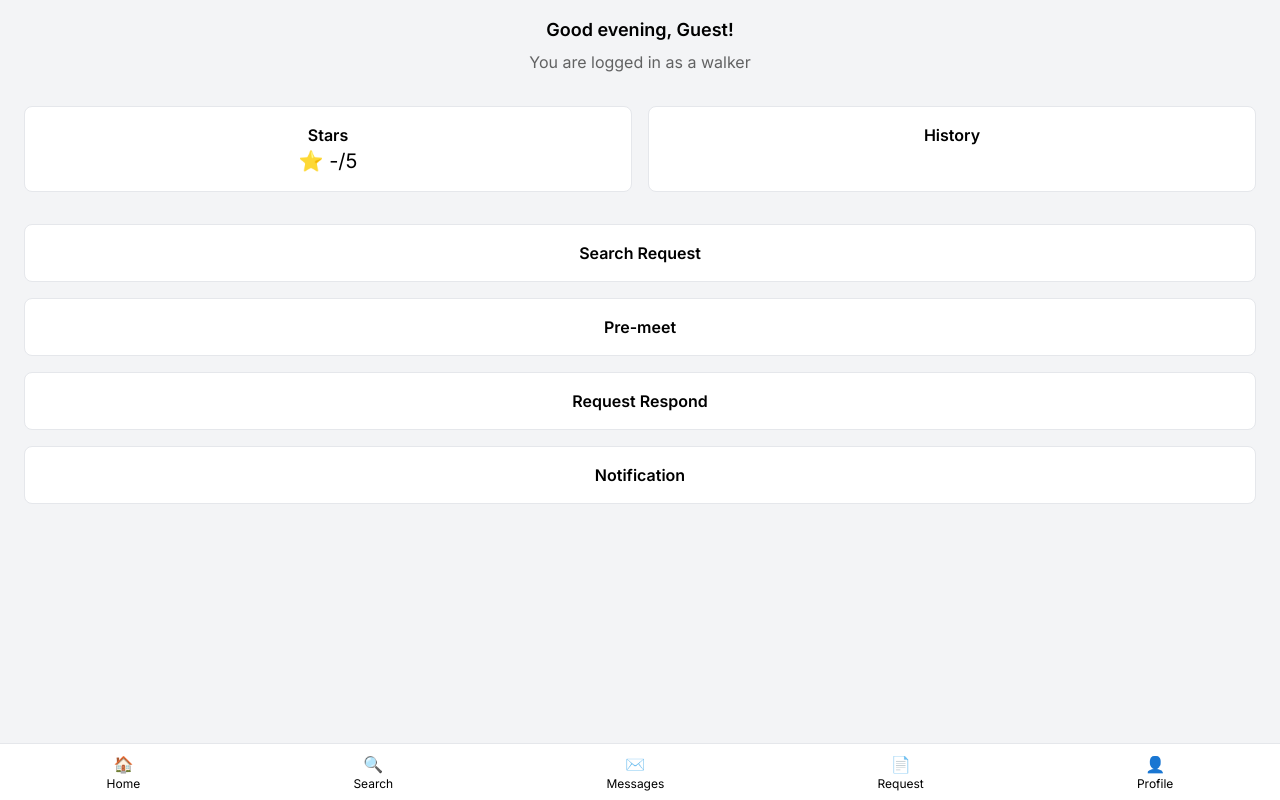
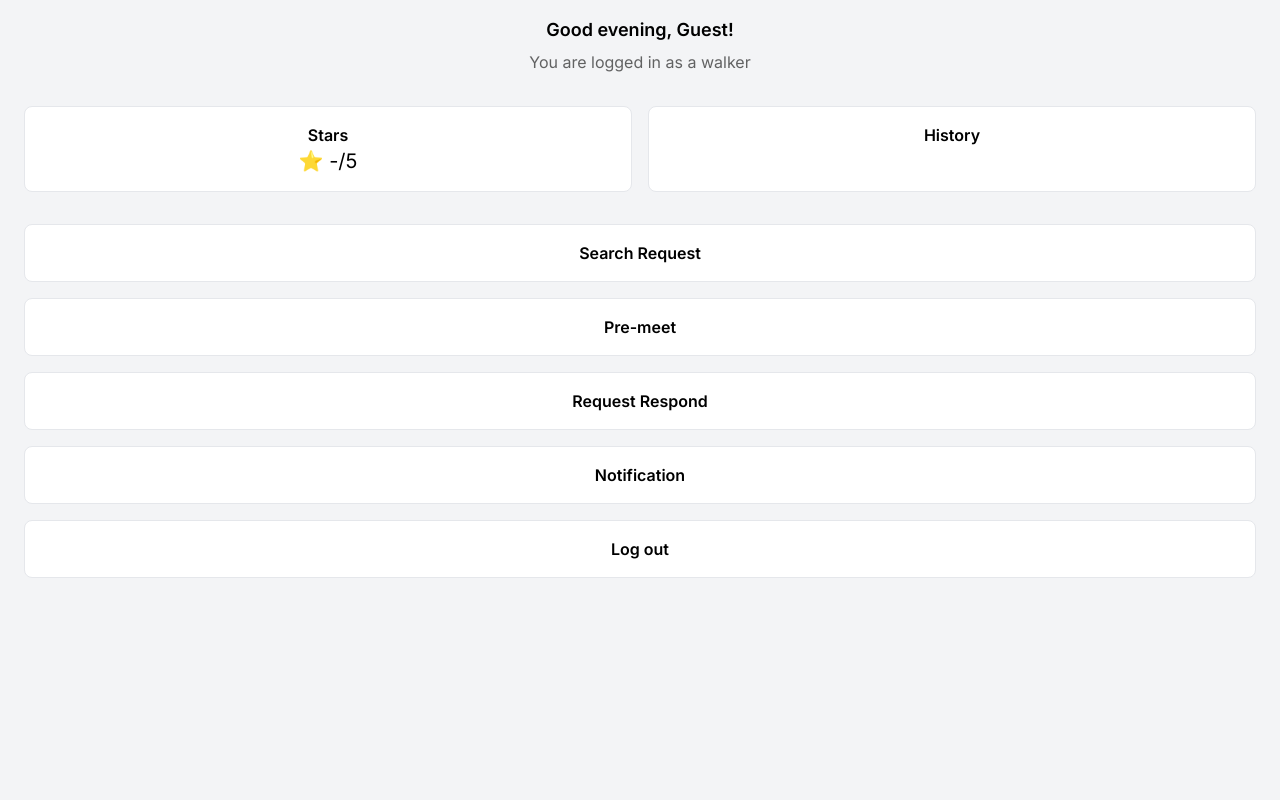
Before and after one commit to Skiddygoat15/Neighbourhood-Walk, a Next.js app in the folder frontend/: page /home-walker in a window 1280 px wide. Built offline with nearby package versions, Linux system fonts and the light colour scheme.

Commit message:
UI changes and logout function
- Added a logout function

```diff
--- a/frontend/src/app/home-parent/page.js
+++ b/frontend/src/app/home-parent/page.js
@@ -9,6 +9,24 @@ export default function HomeParent() {
 
   const handleNavigation = (path) => {
     router.push(path);
+  };
+
+  const handleLogOut = () => {
+    // 清除localStorage中的用户信息
+    localStorage.removeItem('userId');
+    localStorage.removeItem('token');
+    localStorage.removeItem('roles');
+    localStorage.removeItem('preferredName');
+    localStorage.removeItem('name');
+    localStorage.removeItem('currentRole');
+    localStorage.removeItem('clickedRequest');
+
+    // 将isLogin和isAdmin设置为false
+    localStorage.setItem('isLogin', 'false');
+    localStorage.setItem('isAdmin', 'false');
+
+    // 重定向到登录页面
+    window.location.href = `/registration-login-coverpage`;
   };
 
   const [name, setName] = useState('');
@@ -98,10 +116,16 @@ export default function HomeParent() {
             >
               Request
             </button>
+            <button
+                onClick={() => handleLogOut()}
+                className="w-full bg-white border rounded-lg p-4 text-center font-semibold"
+            >
+              Log out
+            </button>
           </div>
         </div>
 
-</main>
-)
-  ;
+      </main>
+  )
+      ;
 }
--- a/frontend/src/app/home-walker/page.js
+++ b/frontend/src/app/home-walker/page.js
@@ -9,6 +9,25 @@ export default function HomeWalker() {
   const handleNavigation = (path) => {
     router.push(path);
   };
+
+  const handleLogOut = () => {
+    // 清除localStorage中的用户信息
+    localStorage.removeItem('userId');
+    localStorage.removeItem('token');
+    localStorage.removeItem('roles');
+    localStorage.removeItem('preferredName');
+    localStorage.removeItem('name');
+    localStorage.removeItem('currentRole');
+    localStorage.removeItem('clickedRequest');
+
+    // 将isLogin和isAdmin设置为false
+    localStorage.setItem('isLogin', 'false');
+    localStorage.setItem('isAdmin', 'false');
+
+    // 重定向到登录页面
+    window.location.href = `/registration-login-coverpage`;
+  };
+
   const [name, setName] = useState('');
   const [preferredName, setPreferredName] = useState('');
   const [greeting, setGreeting] = useState('');
@@ -63,7 +82,7 @@ export default function HomeWalker() {
 
       <div className="mt-8 w-full px-6">
         <div className="grid grid-cols-2 gap-4">
-        <div className="bg-white border rounded-lg p-4 text-center">
+          <div className="bg-white border rounded-lg p-4 text-center">
             <p className="font-semibold">Stars</p>
             <p className="text-xl">⭐ -/5</p>
           </div>
@@ -93,36 +112,21 @@ export default function HomeWalker() {
 
         <div className="mt-4">
           <button onClick={() => handleNavigation('/notification-walker')}
-              className="w-full bg-white border rounded-lg p-4 text-center font-semibold">
+                  className="w-full bg-white border rounded-lg p-4 text-center font-semibold">
             Notification
+          </button>
+        </div>
+
+        <div className="mt-4">
+          <button
+              onClick={() => handleLogOut()}
+              className="w-full bg-white border rounded-lg p-4 text-center font-semibold"
+          >
+            Log out
           </button>
         </div>
       </div>
 
-      <div className="fixed bottom-0 w-full bg-white border-t">
-        <div className="flex justify-around py-2">
-          <button className="text-center">
-            <p>🏠</p>
-            <p className="text-xs">Home</p>
-          </button>
-          <button className="text-center">
-            <p>🔍</p>
-            <p className="text-xs">Search</p>
-          </button>
-          <button className="text-center">
-            <p>✉️</p>
-            <p className="text-xs">Messages</p>
-          </button>
-          <button className="text-center">
-            <p>📄</p>
-            <p className="text-xs">Request</p>
-          </button>
-          <button className="text-center">
-            <p>👤</p>
-            <p className="text-xs">Profile</p>
-          </button>
-        </div>
-      </div>
     </div>
   );
 }
--- a/frontend/src/components/ClientOnlyNav_Walker.js
+++ b/frontend/src/components/ClientOnlyNav_Walker.js
@@ -49,7 +49,7 @@ export default function ClientOnlyNav_Parent() {
                         <span className="text-xs">Messages</span>
                     </button>
                 </Link>
-                <Link href="/request-my-request" className="text-center">
+                <Link href="/my-request-status-waiting-walker" className="text-center">
                     <button className="text-center">
                         <img src="/Navigation-icons/request.png" alt="Home" className="w-6 h-6 ml-2.5"/>
                         <span className="text-xs">Request</span>
```
